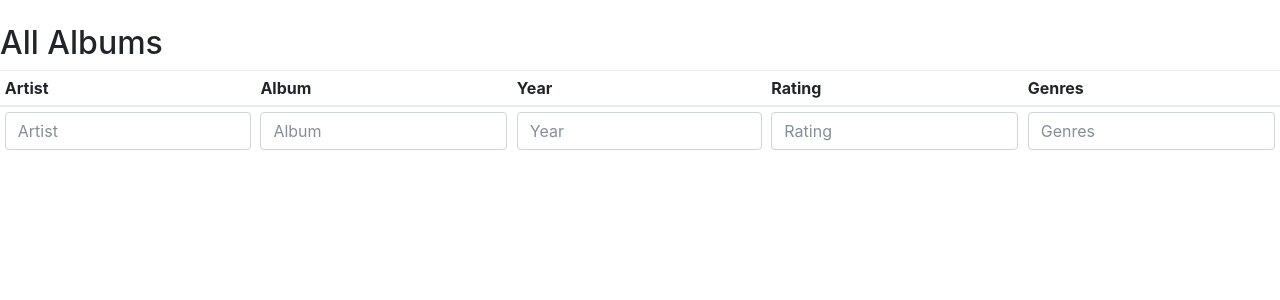
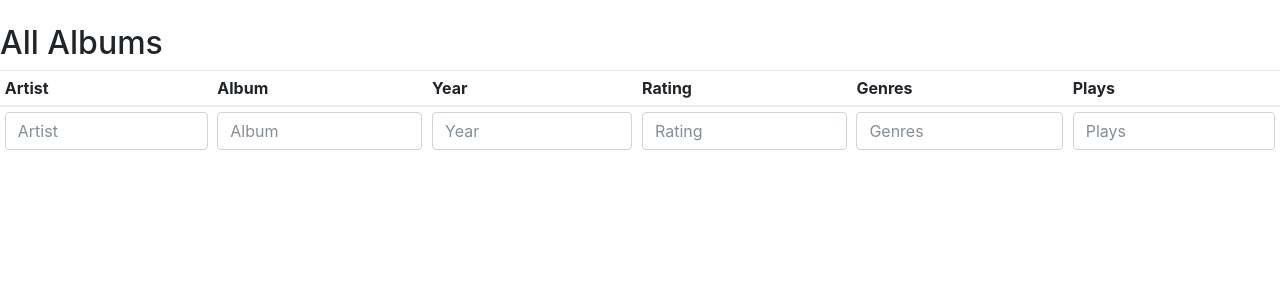
Before and after one commit to sierracodes/music-tracker, a Django app: page /tracker/ in a window 1280 px wide. Shown: the part 56-356 px from the top of the page. Run offline with Django 3.2, Linux system fonts and the light colour scheme; data that the repository does not hold is empty; some libraries are stand-ins or nearby versions.

Commit message:
Add number of plays to index page

```diff
--- a/mutrack/tracker/static/tracker/script.js
+++ b/mutrack/tracker/static/tracker/script.js
@@ -14,6 +14,7 @@ $("#album-search").keyup(filterAlbum);
 $("#year-search").keyup(filterYear);
 $("#rating-search").keyup(filterRating);
 $("#genre-search").keyup(filterGenre);
+$("#play-search").keyup(filterPlays);
 
 function filterArtist(event) {
   var text = event.target.value;
@@ -50,3 +51,10 @@ function filterGenre(event) {
   match.parents('tr').show();
   nomatch.parents('tr').hide();
 }
+function filterPlays(event) {
+  var text = event.target.value;
+  var match = $(".plays-cell:containsNoCase('text')".replace('text', text));
+  var nomatch = $(".plays-cell:not(.plays-cell:containsNoCase('text'))".replace('text', text));
+  match.parents('tr').show();
+  nomatch.parents('tr').hide();
+}
--- a/mutrack/tracker/templates/tracker/index.html
+++ b/mutrack/tracker/templates/tracker/index.html
@@ -38,6 +38,7 @@
         <th>Year</th>
         <th>Rating</th>
         <th>Genres</th>
+        <th>Plays</th>
       </tr>
     </thead>
     <tbody>
@@ -72,6 +73,12 @@
               <input type="search" class="form-control" id="genre-search" placeholder="Genres">
           </div>
         </td>
+        <td>
+          <div class="form-group">
+              <label for="album-search" class="sr-only">Plays</label>
+              <input type="search" class="form-control" id="play-search" placeholder="Plays">
+          </div>
+        </td>
       </tr>
       {% for album in album_list %}
       <tr>
@@ -85,6 +92,8 @@
           {{ album.rating }}</a></td>
         <td><a class="block-anchor genre-cell" href="{% url 'tracker:album' album.artist.quoted_name album.quoted_name %}">
           {{ album.secondary_genres }}</a></td>
+        <td><a class="block-anchor plays-cell" href="{% url 'tracker:album' album.artist.quoted_name album.quoted_name %}">
+          {{ album.number_of_plays }}</a></td>
       </tr>
       {% endfor %}
     </tbody>
```
